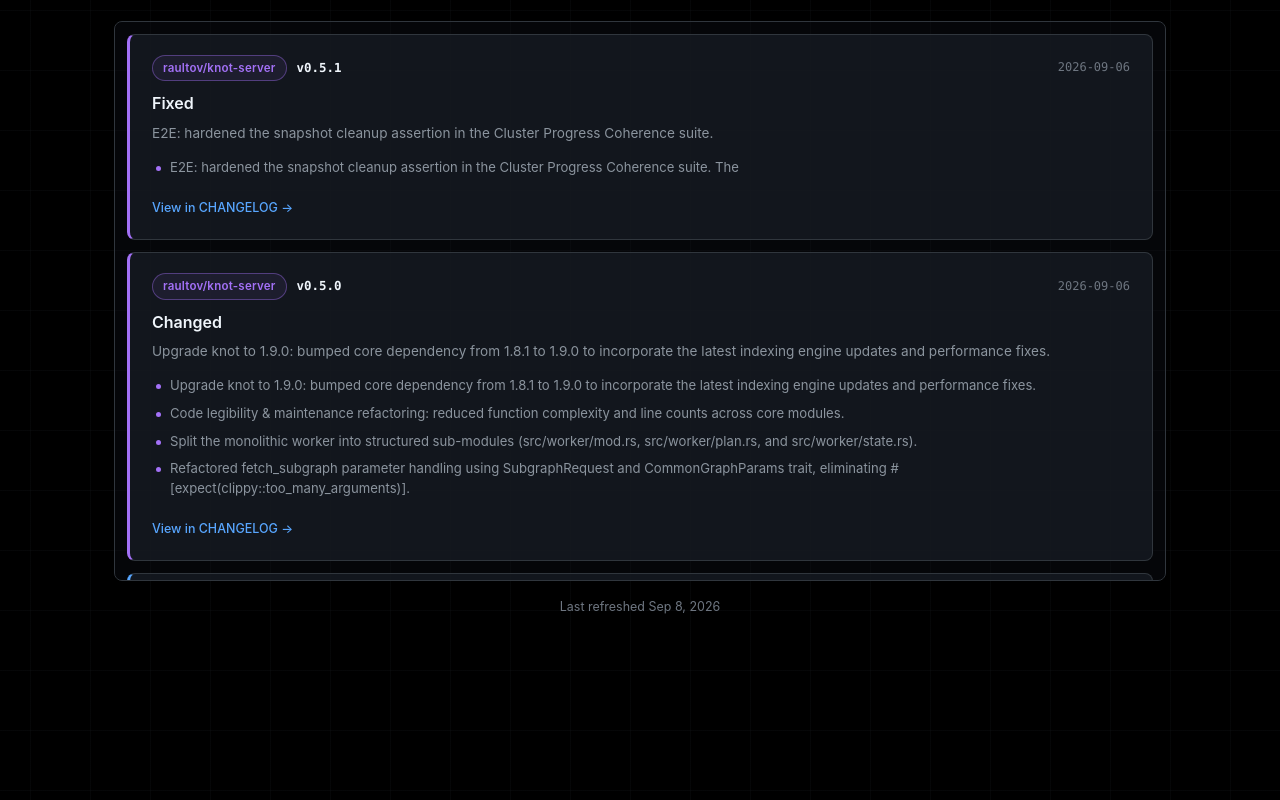
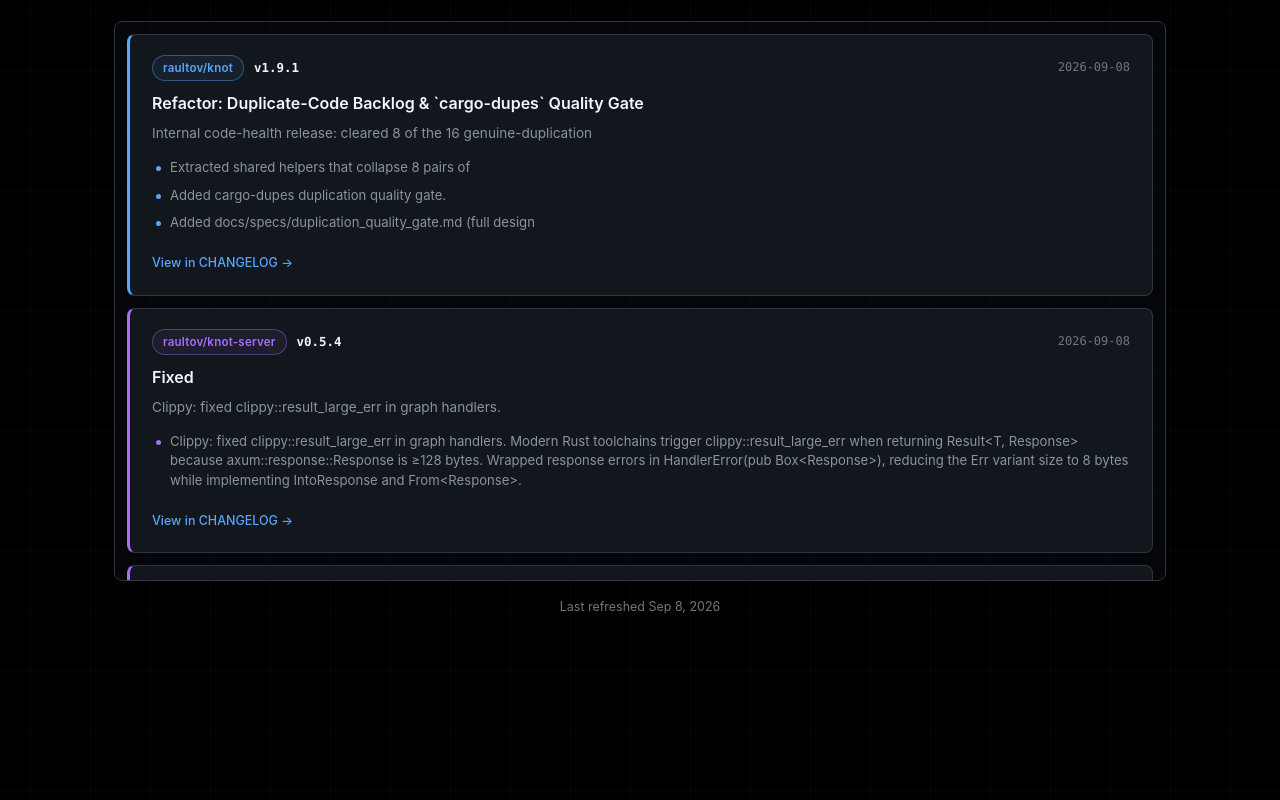
Before and after one commit to raultov/knot-site, a React (Vite) app: page / in a window 1280 px wide. Shown: the part 3200-4000 px from the top of the page. Built offline with nearby package versions, Linux system fonts and the light colour scheme.

Commit message:
chore(release): refresh What's New feed to knot 1.9.1 / knot-server 0.5.4, bump to v0.7.2

```diff
--- a/index.html
+++ b/index.html
@@ -71,7 +71,7 @@
               "Cross-Repo Dependency Resolution",
               "Measured Token Efficiency"
             ],
-            "softwareVersion": "1.9.0"
+            "softwareVersion": "1.9.1"
           },
           {
             "@type": "SoftwareApplication",
@@ -103,7 +103,7 @@
               "Local & Remote Repos",
               "Metrics & Distributed Tracing"
             ],
-            "softwareVersion": "0.5.1"
+            "softwareVersion": "0.5.4"
           }
         ]
       }
@@ -127,6 +127,6 @@
   <body>
     <div id="root"></div>
     <script type="module" src="/src/main.tsx"></script>
-  <!-- app-version: 0.7.0 -->
+  <!-- app-version: 0.7.2 -->
   </body>
 </html>
--- a/package.json
+++ b/package.json
@@ -1,7 +1,7 @@
 {
   "name": "knot-site",
   "private": true,
-  "version": "0.7.1",
+  "version": "0.7.2",
   "type": "module",
   "scripts": {
     "fetch-updates": "node scripts/fetch-updates.mjs",
--- a/src/data/updates.json
+++ b/src/data/updates.json
@@ -1,7 +1,56 @@
 {
-  "generatedAt": "2026-09-08T13:12:09.660Z",
+  "generatedAt": "2026-09-08T16:04:27.199Z",
   "source": "https://github.com/raultov/knot + https://github.com/raultov/knot-server",
   "entries": [
+    {
+      "repo": "knot",
+      "version": "1.9.1",
+      "title": "Refactor: Duplicate-Code Backlog & `cargo-dupes` Quality Gate",
+      "date": "2026-09-08",
+      "summary": "Internal code-health release: cleared 8 of the 16 genuine-duplication",
+      "highlights": [
+        "Extracted shared helpers that collapse 8 pairs of",
+        "Added cargo-dupes duplication quality gate.",
+        "Added docs/specs/duplication_quality_gate.md (full design"
+      ],
+      "changelogUrl": "https://github.com/raultov/knot/blob/master/CHANGELOG.md"
+    },
+    {
+      "repo": "knot-server",
+      "version": "0.5.4",
+      "title": "Fixed",
+      "date": "2026-09-08",
+      "summary": "Clippy: fixed clippy::result_large_err in graph handlers.",
+      "highlights": [
+        "Clippy: fixed clippy::result_large_err in graph handlers. Modern Rust toolchains trigger clippy::result_large_err when returning Result<T, Response> because axum::response::Response is ≥128 bytes. Wrapped response errors in HandlerError(pub Box<Response>), reducing the Err variant size to 8 bytes while implementing IntoResponse and From<Response>."
+      ],
+      "changelogUrl": "https://github.com/raultov/knot-server/blob/master/CHANGELOG.md"
+    },
+    {
+      "repo": "knot-server",
+      "version": "0.5.3",
+      "title": "Changed",
+      "date": "2026-09-08",
+      "summary": "Upgrade knot to 1.9.1: patch bump of the core indexing engine.",
+      "highlights": [
+        "Upgrade knot to 1.9.1: patch bump of the core indexing engine. Additive only: no signature changes, no re-index required.",
+        "Webhook: deduplicated validate_github_signature and validate_bitbucket_signature. Both functions previously shared an identical 18-line HMAC-SHA256 verification body differing only in identifier, tripping the new cargo-dupes gate. The shared prefix-strip + hex-decode + constant-time-compare logic is now in a single private validate_prefixed_hmac_sha256 helper; both public wrappers delegate to it. No behaviour change; the existing unit suite covers both wrappers unchanged.",
+        "Code duplication quality gate. dupes.toml configures cargo-dupes 0.2.1 with max_exact_duplicates = 0 / max_near_duplicates = 0, so any duplication fails CI.",
+        "Local development workflow. Makefile exposes make check (fmt + clippy + test + dupes), make check-all (adds the E2E suite), plus individual targets (fmt, fmt-check, clippy, test, dupes, dupes-cleanup, build, install, e2e)."
+      ],
+      "changelogUrl": "https://github.com/raultov/knot-server/blob/master/CHANGELOG.md"
+    },
+    {
+      "repo": "knot-server",
+      "version": "0.5.2",
+      "title": "Fixed",
+      "date": "2026-09-08",
+      "summary": "Graph viewer: ReferenceError: hasRepo is not defined on repo selection.",
+      "highlights": [
+        "Graph viewer: ReferenceError: hasRepo is not defined on repo selection. The repo <select>"
+      ],
+      "changelogUrl": "https://github.com/raultov/knot-server/blob/master/CHANGELOG.md"
+    },
     {
       "repo": "knot-server",
       "version": "0.5.1",
@@ -70,20 +119,6 @@
       "changelogUrl": "https://github.com/raultov/knot/blob/master/CHANGELOG.md"
     },
     {
-      "repo": "knot-server",
-      "version": "0.4.1",
-      "title": "Fixed",
-      "date": "2026-09-03",
-      "summary": "repo=all reached unregistered repositories.",
-      "highlights": [
-        "repo=all reached unregistered repositories. resolve_scope short-circuited",
-        "Graph viewer: details panel hidden behind the toolbar. #node-details pinned",
-        "Graph viewer: search results dropdown overflowed the viewport. #search-results is",
-        "Graph viewer: cross-repository search. An \"All repos\" checkbox next to the search box"
-      ],
-      "changelogUrl": "https://github.com/raultov/knot-server/blob/master/CHANGELOG.md"
-    },
-    {
       "repo": "knot",
       "version": "1.8.1",
       "title": "Reference Repo Attribution (`find_callers` rows carry their repository)",
@@ -96,47 +131,6 @@
         "run_repo_scope_e2e.sh Group C extended with 6 attribution"
       ],
       "changelogUrl": "https://github.com/raultov/knot/blob/master/CHANGELOG.md"
-    },
-    {
-      "repo": "knot-server",
-      "version": "0.4.0",
-      "title": "Added",
-      "date": "2026-09-02",
-      "summary": "Cross-repository search (GET /api/search): new top-level endpoint exposing knot's",
-      "highlights": [
-        "Cross-repository search (GET /api/search): new top-level endpoint exposing knot's",
-        "Cross-repository caller analysis (GET /api/callers): same scope syntax over",
-        "knot 1.8.1: bumped from 1.8.0 (which itself replaced 1.7.2 in this cycle). Required by",
-        "knot 1.8.0 (mid-cycle bump): the search/callers/explore handlers now build a"
-      ],
-      "changelogUrl": "https://github.com/raultov/knot-server/blob/master/CHANGELOG.md"
-    },
-    {
-      "repo": "knot",
-      "version": "1.8.0",
-      "title": "Repository Scope Selection (`all` / Multi-Repo Filtering)",
-      "date": "2026-09-01",
-      "summary": "Closes #19 — Add new search across all repos option.",
-      "highlights": [
-        "New RepoScope enum (All / One / Many) with",
-        "Qdrant multi-value filter — new pure build_repo_filter",
-        "Neo4j predicates unified on `x.repo_name IN",
-        "New repo_scope_from_args helper; search_hybrid_context,"
-      ],
-      "changelogUrl": "https://github.com/raultov/knot/blob/master/CHANGELOG.md"
-    },
-    {
-      "repo": "knot-server",
-      "version": "0.3.6",
-      "title": "Fixed",
-      "date": "2026-08-30",
-      "summary": "Worker status claim revert and atomic multi-instance registry updates: (a) worker no longer leaves a claimed cloning/pulling status stuck when the repo lock is held by another node (the 202 sync…",
-      "highlights": [
-        "Worker status claim revert and atomic multi-instance registry updates: (a) worker no longer leaves a claimed cloning/pulling status stuck when the repo lock is held by another node (the 202 sync could silently no-op), and (b) registry mutations now re-read repos.json under the workspace lock so multi-instance deployments can no longer lose status/last_indexed updates (last-writer-wins full-file overwrites).",
-        "Nested types invisible in the graph overview: nested declarations (inner classes, C# nested records/enums) were unreachable in the graph overview because the traversal closure started from CONTAINS-free roots and followed outgoing relationships only. The overview now merges in a one-hop CONTAINS query so every visible-kind declaration is present; node counts grow (openlogi-net 335→400, csharp-code-map 687→710); fetch_edges and the response schema are untouched.",
-        "C# kinds categorised (graph overview was empty for C# repos): the C# support recently added to the knot library emits csharp_* entity kinds, but none of them were present in KIND_CATEGORY_CLASSES, KIND_CATEGORY_INTERFACES or KIND_CATEGORY_FUNCTIONS in src/handlers/models.rs, so parse_kinds(\"classes,interfaces\") matched nothing and GET /api/repos/{id}/graph returned an empty graph for every indexed C# repository. All C# declaration kinds are now categorised — types (csharp_class, csharp_struct, csharp_record, csharp_enum, csharp_delegate) in classes, csharp_interface in interfaces, and members (csharp_method, csharp_constructor, csharp_local_function, csharp_operator, csharp_indexer, csharp_property, csharp_field, csharp_event, csharp_constant) in functions. assets/graph-viewer.html gained matching KIND_COLORS entries (rebuild required, the file is embedded via include_str!). csharp_namespace intentionally stays uncategorized (only reachable via the other category): knot does not emit namespace CONTAINS type edges and namespace nodes carry almost no CALLS/EXTENDS/IMPLEMENTS edges, so they would otherwise flood the default overview with isolated containers. Four C# drift-guard unit tests added; the existing kind_categories_are_disjoint_and_have_no_duplicates test still passes (no kind belongs to two categories)."
-      ],
-      "changelogUrl": "https://github.com/raultov/knot-server/blob/master/CHANGELOG.md"
     }
   ]
 }
```
Also changed, not shown: public/llms.txt, 1 other file (tests, documents, lock files or other folders).
